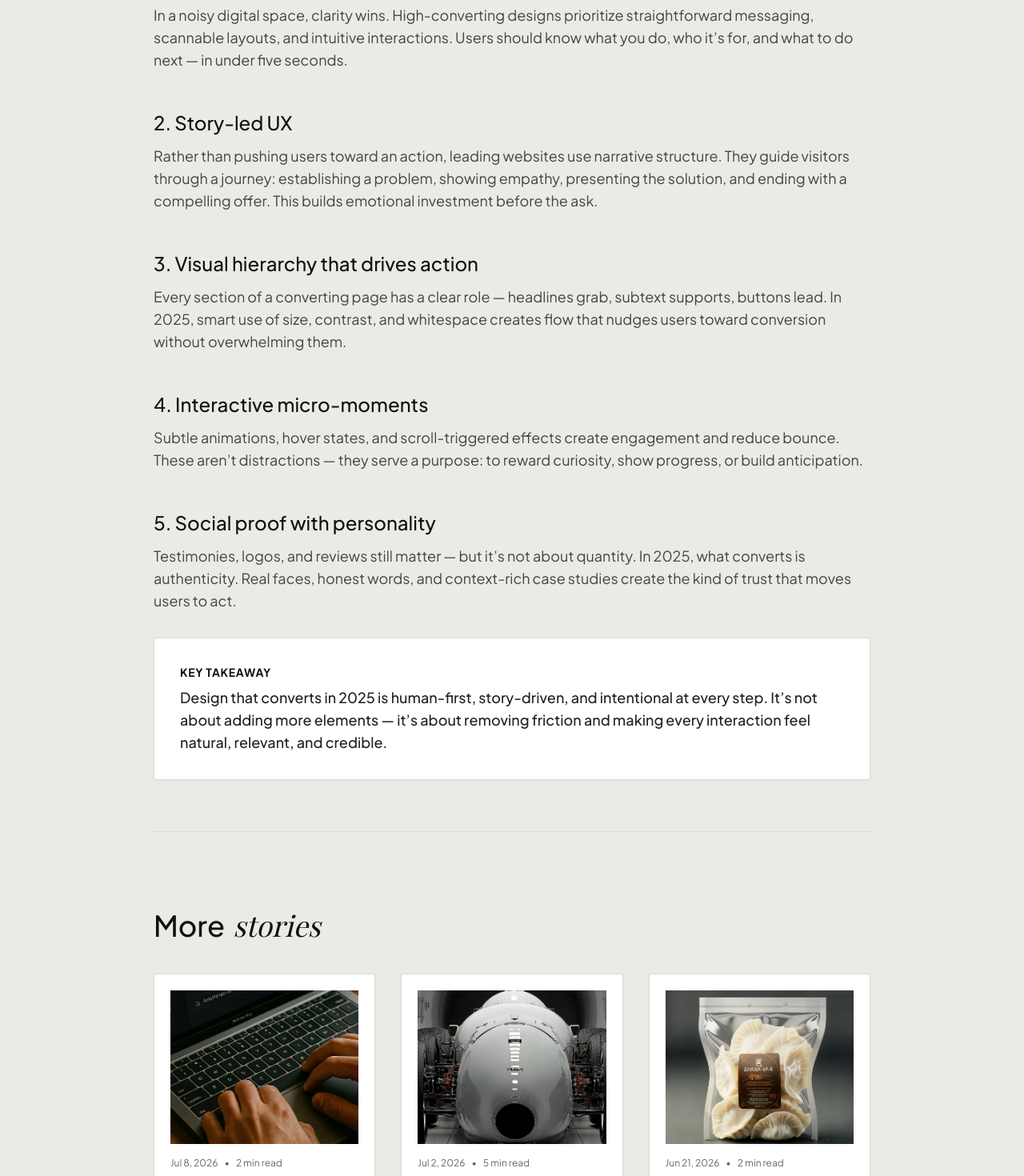
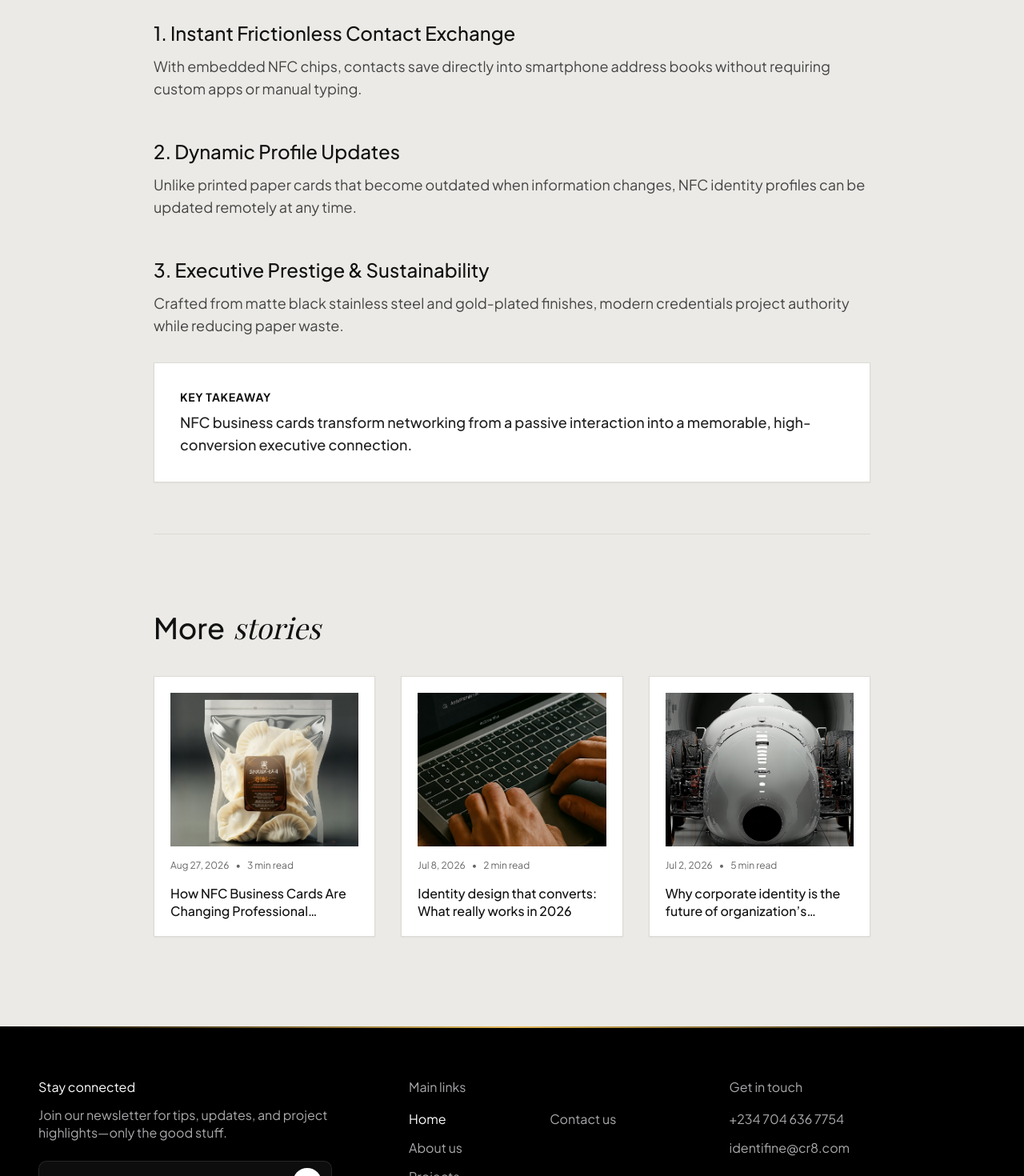
Before and after one commit to 0001-DEV/Identifine, a React (Vite) app: page /blog/1 in a window 1280 px wide. Shown: the part 1200-2670 px from the top of the page at 80% size. Built offline with nearby package versions, Linux system fonts and the light colour scheme; no server answers; a web font is replaced by a local one.

Commit message:
fix(blog): improve WP API proxy resilience, slugify numeric post IDs, and update dates to 2026

```diff
--- a/src/api/wordpress.js
+++ b/src/api/wordpress.js
@@ -14,6 +14,19 @@ function decodeEntities(html) {
   const txt = document.createElement('textarea');
   txt.innerHTML = html;
   return txt.value;
+}
+
+/**
+ * Helper to convert title into clean URL slug (e.g. "How NFC Cards Work" -> "how-nfc-cards-work")
+ */
+function slugifyTitle(title) {
+  if (!title) return '';
+  return title
+    .toLowerCase()
+    .trim()
+    .replace(/[^\w\s-]/g, '')
+    .replace(/[\s_-]+/g, '-')
+    .replace(/^-+|-+$/g, '');
 }
 
 /**
@@ -53,13 +66,17 @@ function formatPost(post) {
     cleanTitle = textContent.trim().slice(0, 40) || 'Untitled Post';
   }
 
+  // Ensure slug is always a human-readable title slug, never raw numbers like '3988-2' or '1234'
+  const isNumericOrDefaultSlug = !post.slug || /^\d+(-\d+)?$/.test(post.slug) || post.slug.startsWith('post-');
+  const finalSlug = isNumericOrDefaultSlug && cleanTitle ? slugifyTitle(cleanTitle) : post.slug;
+
   // Extract excerpt
   let rawExcerpt = post.excerpt ? post.excerpt.rendered.replace(/<[^>]+>/g, '') : '';
   let cleanExcerpt = decodeEntities(rawExcerpt).trim() || textContent.trim().slice(0, 120);
 
   return {
     id: post.id,
-    slug: post.slug || `post-${post.id}`,
+    slug: finalSlug,
     title: cleanTitle,
     date: postDate,
     rawDate: post.date,
@@ -112,13 +129,29 @@ export async function fetchWpPosts(page = 1, perPage = 12) {
   return await revalidateWpPosts(cacheKey, query);
 }
 
+/**
+ * Utility function to fetch with a strict timeout to prevent long hangs
+ */
+async function fetchWithTimeout(url, options = {}, timeoutMs = 3000) {
+  const controller = new AbortController();
+  const timeoutId = setTimeout(() => controller.abort(), timeoutMs);
+  try {
+    const response = await fetch(url, {
+      ...options,
+      signal: controller.signal
+    });
+    clearTimeout(timeoutId);
+    return response;
+  } catch (err) {
+    clearTimeout(timeoutId);
+    throw err;
+  }
+}
+
 async function revalidateWpPosts(cacheKey, query) {
   try {
-    let res = await fetch(`${WP_BASE_URL}${query}`);
-    if (!res.ok && WP_BASE_URL !== 'https://identifine.com.ng/wp-json/wp/v2') {
-      res = await fetch(`https://identifine.com.ng/wp-json/wp/v2${query}`);
-    }
-    if (!res.ok) throw new Error(`HTTP error! status: ${res.status}`);
+    const res = await fetchWithTimeout(`${WP_BASE_URL}${query}`, {}, 3000);
+    if (!res.ok) throw new Error(`HTTP status ${res.status}`);
     const data = await res.json();
     const formatted = data.map(formatPost);
 
@@ -129,8 +162,9 @@ async function revalidateWpPosts(cacheKey, query) {
 
     return formatted;
   } catch (error) {
+    if (WP_BASE_URL !== 'https://identifine.com.ng/wp-json/wp/v2') {
       try {
-      const directRes = await fetch(`https://identifine.com.ng/wp-json/wp/v2${query}`);
+        const directRes = await fetchWithTimeout(`https://identifine.com.ng/wp-json/wp/v2${query}`, {}, 3000);
         if (directRes.ok) {
           const data = await directRes.json();
           const formatted = data.map(formatPost);
@@ -140,9 +174,9 @@ async function revalidateWpPosts(cacheKey, query) {
           } catch (e) {}
           return formatted;
         }
-    } catch (err) {
-      console.warn('Could not fetch posts from WordPress API:', err);
+      } catch (err) {}
     }
+    console.warn('WordPress API unreachable, using local fallback:', error?.message || error);
     return memoryCache[cacheKey] || null;
   }
 }
@@ -174,11 +208,8 @@ export async function fetchWpPostBySlug(slug) {
 
 async function revalidateWpPostBySlug(cacheKey, query, slug) {
   try {
-    let res = await fetch(`${WP_BASE_URL}${query}`);
-    if (!res.ok && WP_BASE_URL !== 'https://identifine.com.ng/wp-json/wp/v2') {
-      res = await fetch(`https://identifine.com.ng/wp-json/wp/v2${query}`);
-    }
-    if (!res.ok) throw new Error(`HTTP error! status: ${res.status}`);
+    const res = await fetchWithTimeout(`${WP_BASE_URL}${query}`, {}, 3000);
+    if (!res.ok) throw new Error(`HTTP status ${res.status}`);
     const data = await res.json();
     if (data && data.length > 0) {
       const formatted = formatPost(data[0]);
@@ -190,8 +221,9 @@ async function revalidateWpPostBySlug(cacheKey, query, slug) {
     }
     return memoryCache[cacheKey] || null;
   } catch (error) {
+    if (WP_BASE_URL !== 'https://identifine.com.ng/wp-json/wp/v2') {
       try {
-      const directRes = await fetch(`https://identifine.com.ng/wp-json/wp/v2${query}`);
+        const directRes = await fetchWithTimeout(`https://identifine.com.ng/wp-json/wp/v2${query}`, {}, 3000);
         if (directRes.ok) {
           const data = await directRes.json();
           if (data && data.length > 0) {
@@ -203,9 +235,9 @@ async function revalidateWpPostBySlug(cacheKey, query, slug) {
             return formatted;
           }
         }
-    } catch (err) {
-      console.warn(`Could not fetch post '${slug}' from WordPress API:`, err);
+      } catch (err) {}
     }
+    console.warn(`WordPress API unreachable for '${slug}', using local fallback:`, error?.message || error);
     return memoryCache[cacheKey] || null;
   }
 }
--- a/src/pages/BlogDetailPage.jsx
+++ b/src/pages/BlogDetailPage.jsx
@@ -25,9 +25,10 @@ export default function BlogDetailPage() {
         if (wpArticle) {
           setArticle(wpArticle);
         } else {
-          // Fallback to static local data
+          // Fallback to static local data (matches 2026, numeric ID, & legacy url variants)
+          const normalizeSlug = (s) => (s || '').toLowerCase().replace(/-in-202[56]$/, '');
           const localArticle = blogPostsData.find(
-            (p) => p.slug === slug || p.id === slug
+            (p) => p.slug === slug || p.id === slug || (slug === '3988-2' && p.slug.includes('nfc-business-cards')) || normalizeSlug(p.slug) === normalizeSlug(slug)
           ) || blogPostsData[0];
           setArticle(localArticle);
         }
--- a/src/pages/BlogPage.jsx
+++ b/src/pages/BlogPage.jsx
@@ -12,13 +12,40 @@ import blog5Img from '../assets/blog/blog_5.jpg';
 
 export const blogPostsData = [
   {
-    id: 'design-that-converts-what-really-works-in-2025',
-    slug: 'design-that-converts-what-really-works-in-2025',
+    id: 'how-nfc-business-cards-are-changing-professional-networking',
+    slug: 'how-nfc-business-cards-are-changing-professional-networking',
+    title: 'How NFC Business Cards Are Changing Professional Networking',
+    date: 'Aug 27, 2026',
+    readTime: '3 min read',
+    category: 'Smart Hardware',
+    featured: true,
+    image: blog3Img,
+    summary: 'NFC business credentials are revolutionizing executive networking by combining high-end physical materials with instant digital contact exchange.',
+    intro: 'In modern executive environments, the exchange of physical contact details is transitioning from traditional paper business cards to digital identity credentials. Precision-crafted NFC cards allow leaders to instantly share contact details, press kits, and digital portfolios with a single tap.',
+    sections: [
+      {
+        heading: '1. Instant Frictionless Contact Exchange',
+        body: 'With embedded NFC chips, contacts save directly into smartphone address books without requiring custom apps or manual typing.'
+      },
+      {
+        heading: '2. Dynamic Profile Updates',
+        body: 'Unlike printed paper cards that become outdated when information changes, NFC identity profiles can be updated remotely at any time.'
+      },
+      {
+        heading: '3. Executive Prestige & Sustainability',
+        body: 'Crafted from matte black stainless steel and gold-plated finishes, modern credentials project authority while reducing paper waste.'
+      }
+    ],
+    takeaway: 'NFC business cards transform networking from a passive interaction into a memorable, high-conversion executive connection.'
+  },
+  {
+    id: 'design-that-converts-what-really-works-in-2026',
+    slug: 'design-that-converts-what-really-works-in-2026',
     title: 'Identity design that converts: What really works in 2026',
     date: 'Jul 8, 2026',
     readTime: '2 min read',
     category: 'Design Strategy',
-    featured: true,
+    featured: false,
     image: blog1Img,
     summary: 'Conversion-focused design in 2026 is no longer about flashy CTAs or aggressive funnels. It’s about trust, clarity, and creating seamless experiences that guide users naturally.',
     intro: 'Conversion-focused design in 2026 is no longer about flashy CTAs or aggressive funnels. It’s about trust, clarity, and creating seamless experiences that guide users naturally. The best-converting websites today don’t just look good — they communicate value instantly and intuitively. Let’s break down what’s working now.',
@@ -33,7 +60,7 @@ export const blogPostsData = [
       },
       {
         heading: '3. Visual hierarchy that drives action',
-        body: 'Every section of a converting page has a clear role — headlines grab, subtext supports, buttons lead. In 2025, smart use of size, contrast, and whitespace creates flow that nudges users toward conversion without overwhelming them.'
+        body: 'Every section of a converting page has a clear role — headlines grab, subtext supports, buttons lead. In 2026, smart use of size, contrast, and whitespace creates flow that nudges users toward conversion without overwhelming them.'
       },
       {
         heading: '4. Interactive micro-moments',
@@ -41,10 +68,10 @@ export const blogPostsData = [
       },
       {
         heading: '5. Social proof with personality',
-        body: 'Testimonies, logos, and reviews still matter — but it’s not about quantity. In 2025, what converts is authenticity. Real faces, honest words, and context-rich case studies create the kind of trust that moves users to act.'
+        body: 'Testimonies, logos, and reviews still matter — but it’s not about quantity. In 2026, what converts is authenticity. Real faces, honest words, and context-rich case studies create the kind of trust that moves users to act.'
       }
     ],
-    takeaway: 'Design that converts in 2025 is human-first, story-driven, and intentional at every step. It’s not about adding more elements — it’s about removing friction and making every interaction feel natural, relevant, and credible.'
+    takeaway: 'Design that converts in 2026 is human-first, story-driven, and intentional at every step. It’s not about adding more elements — it’s about removing friction and making every interaction feel natural, relevant, and credible.'
   },
   {
     id: 'why-corporate-identity-is-the-future-of-organizations-success',
@@ -96,7 +123,7 @@ export const blogPostsData = [
     id: 'building-trust-through-thoughtful-web-design',
     slug: 'building-trust-through-thoughtful-web-design',
     title: 'Building trust through thoughtful web design',
-    date: 'Jun 12, 2025',
+    date: 'Jun 12, 2026',
     readTime: '4 min read',
     category: 'Web Experience',
     featured: false,
@@ -119,7 +146,7 @@ export const blogPostsData = [
     id: 'landing-page-tips-that-drive-more-bookings',
     slug: 'landing-page-tips-that-drive-more-bookings',
     title: 'Landing page tips that drive more bookings',
-    date: 'May 23, 2025',
+    date: 'May 23, 2026',
     readTime: '6 min read',
     category: 'Conversion Strategy',
     featured: false,
@@ -142,7 +169,7 @@ export const blogPostsData = [
     id: 'how-to-craft-a-bio-that-works-on-every-platform',
     slug: 'how-to-craft-a-bio-that-works-on-every-platform',
     title: 'How to craft a bio that works on every platform',
-    date: 'Feb 1, 2025',
+    date: 'Feb 1, 2026',
     readTime: '3 min read',
     category: 'Personal Branding',
     featured: false,
@@ -165,7 +192,7 @@ export const blogPostsData = [
     id: 'the-roi-of-premium-nfc-business-credentials',
     slug: 'the-roi-of-premium-nfc-business-credentials',
     title: 'The ROI of premium NFC business credentials for executive teams',
-    date: 'Jan 18, 2025',
+    date: 'Jan 18, 2026',
     readTime: '4 min read',
     category: 'Smart Hardware',
     featured: false,
--- a/src/pages/HomePage.jsx
+++ b/src/pages/HomePage.jsx
@@ -100,7 +100,7 @@ export default function HomePage() {
   const [blogPosts, setBlogPosts] = useState([
     {
       id: '1',
-      slug: 'design-that-converts-what-really-works-in-2025',
+      slug: 'design-that-converts-what-really-works-in-2026',
       date: 'Jul 8, 2026',
       readTime: '2 min read',
       title: 'Identity design that converts: What really works in 2026',
--- a/vite.config.js
+++ b/vite.config.js
@@ -1,27 +1,47 @@
 import { defineConfig } from 'vite';
 import react from '@vitejs/plugin-react';
 
+/**
+ * Custom quiet proxy plugin for WordPress API
+ * Replaces default Vite proxy to cleanly handle DNS (ENOTFOUND) and connection (ETIMEDOUT) errors
+ * without polluting the terminal console with raw error logs.
+ */
+function wpApiPlugin() {
+  return {
+    name: 'wp-api-proxy',
+    configureServer(server) {
+      server.middlewares.use('/wp-api', async (req, res) => {
+        const targetUrl = `https://identifine.com.ng/wp-json/wp/v2${req.url}`;
+        const controller = new AbortController();
+        const timer = setTimeout(() => controller.abort(), 2500);
+
+        try {
+          const wpRes = await fetch(targetUrl, { signal: controller.signal });
+          clearTimeout(timer);
+
+          res.statusCode = wpRes.status;
+          res.setHeader('Content-Type', wpRes.headers.get('content-type') || 'application/json');
+
+          const arrayBuffer = await wpRes.arrayBuffer();
+          res.end(Buffer.from(arrayBuffer));
+        } catch (err) {
+          clearTimeout(timer);
+          res.statusCode = 503;
+          res.setHeader('Content-Type', 'application/json');
+          res.end(JSON.stringify({ error: 'WordPress API Offline', message: err.message }));
+        }
+      });
+    }
+  };
+}
+
 export default defineConfig({
-  plugins: [react()],
+  plugins: [react(), wpApiPlugin()],
   server: {
     port: 3000,
-    open: false,
-    proxy: {
-      '/wp-api': {
-        target: 'https://identifine.com.ng/wp-json/wp/v2',
-        changeOrigin: true,
-        rewrite: (path) => path.replace(/^\/wp-api/, '')
-      }
-    }
+    open: false
   },
   preview: {
-    port: 4173,
-    proxy: {
-      '/wp-api': {
-        target: 'https://identifine.com.ng/wp-json/wp/v2',
-        changeOrigin: true,
-        rewrite: (path) => path.replace(/^\/wp-api/, '')
-      }
-    }
+    port: 4173
   }
 });
```
Lines whose indentation alone changed are shown as unchanged.
